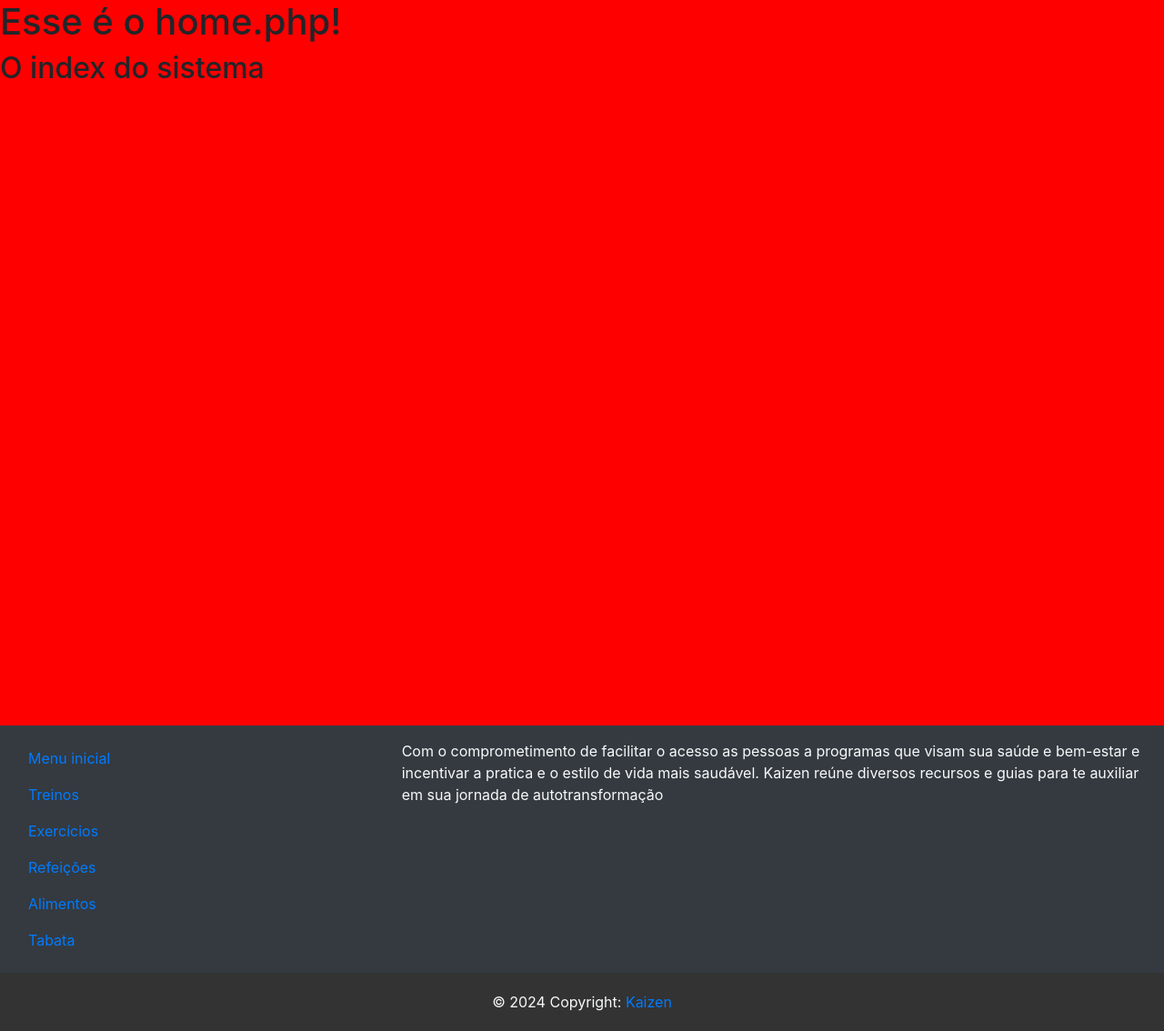
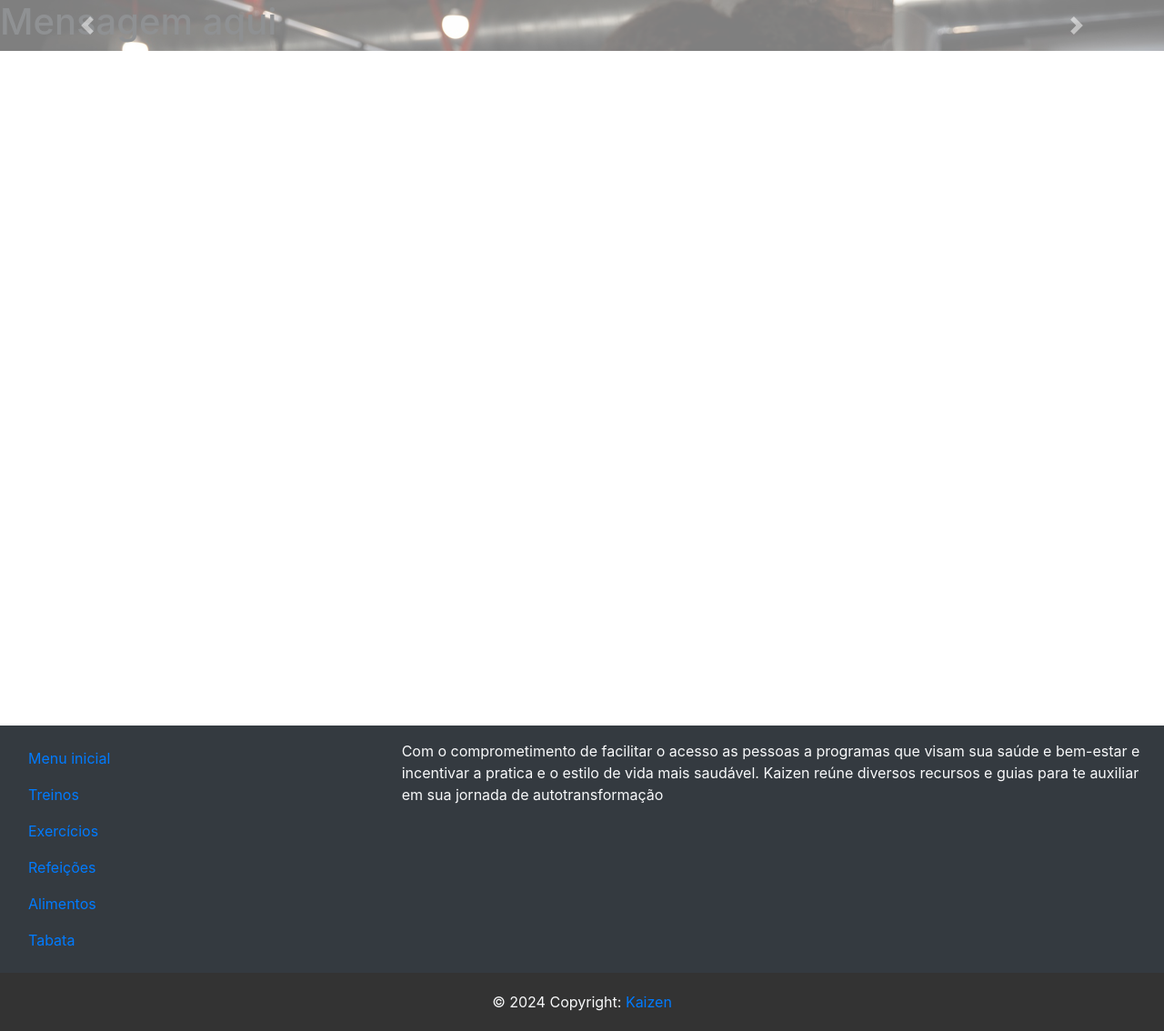
Before and after one commit to pedromnicolau/Projeto-PI---Kaizen, a PHP site: page / in a window 1280 px wide. Shown: the part 66-1200 px from the top of the page at 91% size. Run offline with PHP 8.4, Linux system fonts and the light colour scheme.

Commit message:
Realizado alterações no template e ajustes na home

```diff
--- a/kaizen/Formatacao/style.css
+++ b/kaizen/Formatacao/style.css
@@ -1,11 +1,30 @@
 body {
-    background-color: red;
     min-height: calc(100vh + 300px);
 }
 
 footer {
     position: absolute;
     bottom: -400px;
+}
+
+div .img1 {
+    background-image: url('../Medias/img1.jpg');
+}
+
+div .img2 {
+    background-image: url('../Medias/img2.jpg');
+}
+
+div .img3 {
+    background-image: url('../Medias/img3.jpg');
+}
+
+div .carousel-item {
+    opacity: 0.5;
+    background-repeat: no-repeat;
+    background-size: cover;
+    width: 100%;
+    height: 70%;
 }
 
 .navbar-nav {
--- a/kaizen/Views/home.php
+++ b/kaizen/Views/home.php
@@ -1,2 +1,21 @@
-<h1>Esse é o home.php!</h1>
-<h2>O index do sistema</h2>
+<div id="carouselExampleControls" class="carousel slide" data-ride="carousel">
+  <div class="carousel-inner">
+    <div class="carousel-item active img1">
+      <h1>Mensagem aqui</h1>
+    </div>
+    <div class="carousel-item img2">
+    <h1>Mensagem aqui</h1>
+    </div>
+    <div class="carousel-item img3">
+    <h1>Mensagem aqui</h1>
+    </div>
+  </div>
+  <a class="carousel-control-prev" href="#carouselExampleControls" role="button" data-slide="prev">
+    <span class="carousel-control-prev-icon" aria-hidden="true"></span>
+    <span class="sr-only">Anterior</span>
+  </a>
+  <a class="carousel-control-next" href="#carouselExampleControls" role="button" data-slide="next">
+    <span class="carousel-control-next-icon" aria-hidden="true"></span>
+    <span class="sr-only">Próximo</span>
+  </a>
+</div>
--- a/kaizen/Views/template.php
+++ b/kaizen/Views/template.php
@@ -3,7 +3,9 @@
 <head>
   <meta charset="UTF-8">
   <meta name="viewport" content="width=device-width, initial-scale=1.0">
-  <link rel="stylesheet" href="https://stackpath.bootstrapcdn.com/bootstrap/4.5.2/css/bootstrap.min.css">
+  <link rel="stylesheet" href="https://cdn.jsdelivr.net/npm/bootstrap@4.5.3/dist/css/bootstrap.min.css" integrity="sha384-TX8t27EcRE3e/ihU7zmQxVncDAy5uIKz4rEkgIXeMed4M0jlfIDPvg6uqKI2xXr2" crossorigin="anonymous">
+  <script src="https://code.jquery.com/jquery-3.5.1.slim.min.js" integrity="sha384-DfXdz2htPH0lsSSs5nCTpuj/zy4C+OGpamoFVy38MVBnE+IbbVYUew+OrCXaRkfj" crossorigin="anonymous"></script>
+  <script src="https://cdn.jsdelivr.net/npm/bootstrap@4.5.3/dist/js/bootstrap.bundle.min.js" integrity="sha384-ho+j7jyWK8fNQe+A12Hb8AhRq26LrZ/JpcUGGOn+Y7RsweNrtN/tE3MoK7ZeZDyx" crossorigin="anonymous"></script>
   <link rel="stylesheet" type="text/css" href="Formatacao/style.css">
   <title>Kaizen</title>
 </head>
```
Also changed, not shown: kaizen/Medias/img1.jpg (added), kaizen/Medias/img2.jpg (added), kaizen/Medias/img3.jpg (added).
